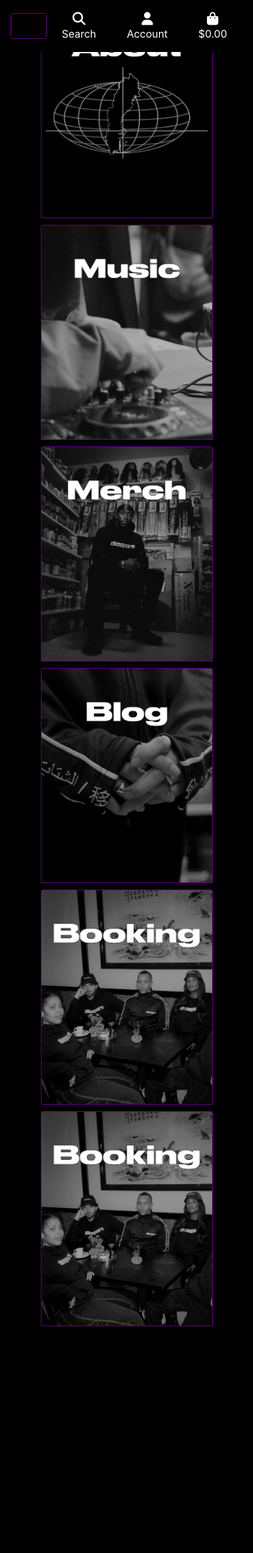
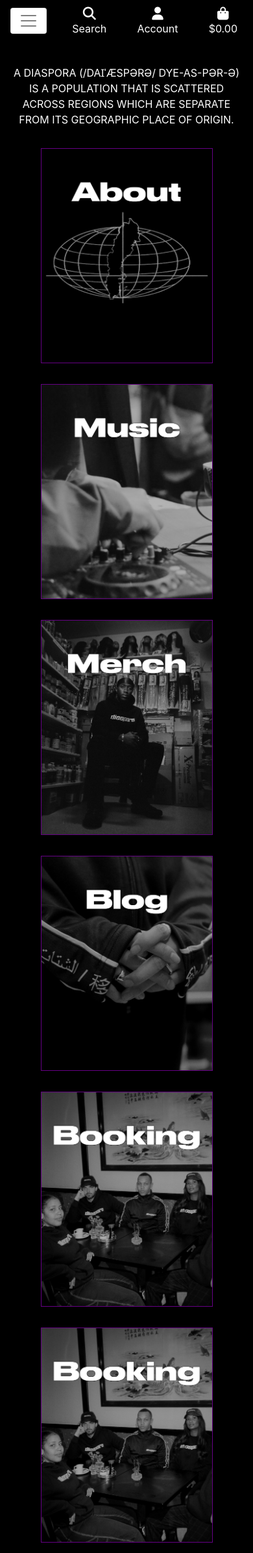
Before and after one commit to J-A-S-M-I-N-J/diaspora, a Django app: page / in a window 390 px wide. Shown: the whole page at 65% size. Before the commit the page ends 2041 px from the top, so only its background shows below. Run offline with Django 3.2, Linux system fonts and the light colour scheme; some libraries are stand-ins or nearby versions.

Commit message:
made frontpage responsive and added logo

```diff
--- a/home/templates/home/index.html
+++ b/home/templates/home/index.html
@@ -9,48 +9,48 @@
     </div>
 {% endblock %}
 
-<div class="container">
+{% block content %}
+<div class="container fp-text-margin col-xs-12 col-sm-10 col-md-8 col-lg-10 col-xl-8 text-center justify-content-center">
     <div class="row">
-        <div class="col 10">
-            <p class="display-10 logo-font text-white">
-                A diaspora (/daɪˈæspərə/ dye-AS-pər-ə) is a population that is scattered across
+        <div class="col-12">
+            <p class="display-10 text-uppercase text-white">
+                A diaspora (/daɪˈæspərə/ dye-AS-pər-ə)<br>is a population that is scattered across
                 regions which are separate from its geographic place of origin.
             </p>
         </div>
     </div>
 </div>
-{% block content %}
     <div class="overlay"></div>
-        <div class="container container-front-page my-auto col-xs-12 col-sm-12 col-md-10 col-lg-12 col-xl-2 d-flex flex-row justify-content-center">
-                <div class="card-group front-page-images border-0 padding-2">
-                    <div class="card-body width- bg-black">
+        <div class="container ml-auto mr-auto col-xs-12 col-sm-12 col-md-10 col-lg-11 col-xl-10 d-flex flex-row justify-content-center">
+                <div class="row justify-content-center">
+                    <div class="px-3 py-3">
                         <a href="default.asp">
-                            <img class="card-img-top border-white img-fluid" src="/media/About.png" alt="HTML tutorial" style="width:265px;height:331px;">
+                            <img class="border-white img-fluid" src="/media/About.png" alt="HTML tutorial" style="width:265px;height:331px;">
                         </a>
                     </div>
-                    <div class="card-body bg-black">
+                    <div class="px-3 py-3">
                         <a href="default.asp">
-                            <img class="card-img-top border-white img-fluid" src="/media/Music.png" alt="HTML tutorial" style="width:265px;height:331px;">
+                            <img class="border-white img-fluid" src="/media/Music.png" alt="HTML tutorial" style="width:265px;height:331px;">
                         </a>
                     </div>
-                    <div class="card-body bg-black">
+                    <div class="px-3 py-3">
                         <a href="{% url 'products' %}">
-                            <img class="card-img-top border-white img-fluid" src="/media/Merch.png" alt="HTML tutorial" style="width:265px;height:331px;">
+                            <img class="border-white img-fluid" src="/media/Merch.png" alt="HTML tutorial" style="width:265px;height:331px;">
                         </a>
                     </div>
-                    <div class="card-body bg-black">
+                    <div class="px-3 py-3">
                         <a href="default.asp">
-                            <img class="card-img-top border-white img-fluid" src="/media/Blog.png" alt="HTML tutorial" style="width:265px;height:331px;">
+                            <img class="border-white img-fluid" src="/media/Blog.png" alt="HTML tutorial" style="width:265px;height:331px;">
                         </a>
                     </div>
-                    <div class="card-body bg-black">
+                    <div class="px-3 py-3">
                         <a href="default.asp">
-                            <img class="card-img-top border-white img-fluid" src="/media/Booking.png" alt="HTML tutorial" style="width:265px;height:331px;">
+                            <img class="border-white img-fluid" src="/media/Booking.png" alt="HTML tutorial" style="width:265px;height:331px;">
                         </a>
                     </div>
-                    <div class="card-body bg-black">
+                    <div class="px-3 py-3">
                         <a href="default.asp">
-                            <img class="card-img-top border-white img-fluid" src="/media/Booking.png" alt="HTML tutorial" style="width:265px;height:331px;">
+                            <img class="border-white img-fluid" src="/media/Booking.png" alt="HTML tutorial" style="width:265px;height:331px;">
                         </a>
                     </div>
                 </div>
--- a/static/css/base.css
+++ b/static/css/base.css
@@ -326,8 +326,21 @@ input[name='q']::placeholder {
     border-radius: 0;
 }
 
-.card-body {
+.card-body-fp {
     padding:5px;
+
+}
+
+.margin-fp-links {
+    margin-top: 50px;
+}
+
+.fp-text-margin {
+    margin-top: 100px;
+}
+
+.nav-link {
+    padding:0px;
 }
 
 /* -------------------------------- Media Queries */
@@ -340,11 +353,12 @@ input[name='q']::placeholder {
 }
 
 /*
-@media (min-width: 992px and max-width: 1199px) {
+@media (min-width: 992px and max-width: 1024px) {
     .container-front-page {
-        max-width: 80%;
+        max-width: 60%;
     }
 }
+
 
 @media (min-width: 768px and max-width: 991px) {
     .container-front-page {
@@ -352,15 +366,11 @@ input[name='q']::placeholder {
     }
 }
 
-*/
+
 
 @media (min-width: 280px and max-width: 575px) {
-    .card-body {
-        margin:20px;
-    }
-}
 
-
+    */
 
 /* fixed top navbar only on medium and up */
 @media (min-width: 992px) {
--- a/templates/base.html
+++ b/templates/base.html
@@ -41,8 +41,8 @@
     <header class="container-fluid fixed-top">
         <div id="topnav" class="row background-color-black pt-lg-2 d-none d-lg-flex">
             <div class="col-12 col-lg-4 my-auto py-1 py-lg-0 text-center text-lg-left">
-                <a href="{% url 'home' %}" class="nav-link main-logo-link">
-                    <h2 class="logo-font text-white my-0"><strong>Diaspora</strong></h2>
+                <a href="{% url 'home' %}" class="nav-link main-logo-link py-0">
+                    <img class="img-fluid img-responsive w-75" src="/media/diaspora_logo_cropped.png" alt="HTML tutorial" style="">
                 </a>
             </div>
             <div class="col-12 col-lg-4 my-auto py-1 py-lg-0">
@@ -65,7 +65,7 @@
                         <a class="text-white nav-link" href="#" id="user-options" data-toggle="dropdown" aria-haspopup="true" aria-expanded="false">
                             <div class="text-center">
                                 <div><i class="fas fa-user fa-lg"></i></div>
-                                <p class="my-0">My Account</p>
+                                <p class="my-0 px-3">My Account</p>
                             </div>
                         </a>
                         <div class="dropdown-menu border-0" aria-labelledby="user-options">
@@ -82,10 +82,10 @@
                         </div>
                     </li>
                     <li class="list-inline-item">
-                        <a id="bag-color-orange" class="{% if grand_total %} font-weight-bold {% else %} shop-bag-btn {% endif %} nav-link" href="{% url 'view_bag' %}">
+                        <a id="text-white" class="{% if grand_total %} font-weight-bold {% else %} shop-bag-btn {% endif %} nav-link" href="{% url 'view_bag' %}">
                             <div class="text-center">
-                                <div><i class="fas fa-shopping-bag fa-lg"></i></div>
-                                <p class="my-0">
+                                <div><i class="fas fa-shopping-bag fa-lg mr-xl-3 mr-l-3 mr-md-3"></i></div>
+                                <p class="my-0 mr-xl-3 mr-l-3 mr-md-3">
                                     {% if grand_total %}
                                         ${{ grand_total|floatformat:2 }}
                                     {% else %}
@@ -100,7 +100,7 @@
         </div>
         <div class="row bg-black">
             <nav class="navbar navbar-expand-lg navbar-light w-100">
-                <button class="navbar-toggler bg-black border-white border" type="button" data-toggle="collapse" data-target="#main-nav" aria-controls="main-nav" aria-expanded="false" aria-label="Toggle navigation">
+                <button class="navbar-toggler bg-white text-black" type="button" data-toggle="collapse" data-target="#main-nav" aria-controls="main-nav" aria-expanded="false" aria-label="Toggle navigation">
                     <span class="navbar-toggler-icon"></span>
                 </button>
                 {% include 'includes/mobile-top-header.html' %}
--- a/templates/includes/mobile-top-header.html
+++ b/templates/includes/mobile-top-header.html
@@ -21,7 +21,7 @@
     </div>
 </li>
 <li class="list-inline-item dropdown">
-    <a class="text-white nav-link d-lg-none" href="#" id="user-options" data-toggle="dropdown" aria-haspopup="true" aria-expanded="false">
+    <a class="text-white nav-link padding-0 d-lg-none" href="#" id="user-options" data-toggle="dropdown" aria-haspopup="true" aria-expanded="false">
         <div class="text-center">
             <div><i class="fas fa-user fa-lg"></i></div>
             <p class="my-0">Account</p>
```
Also changed, not shown: media/diaspora_logo.png (added), media/diaspora_logo_cropped.png (added).
